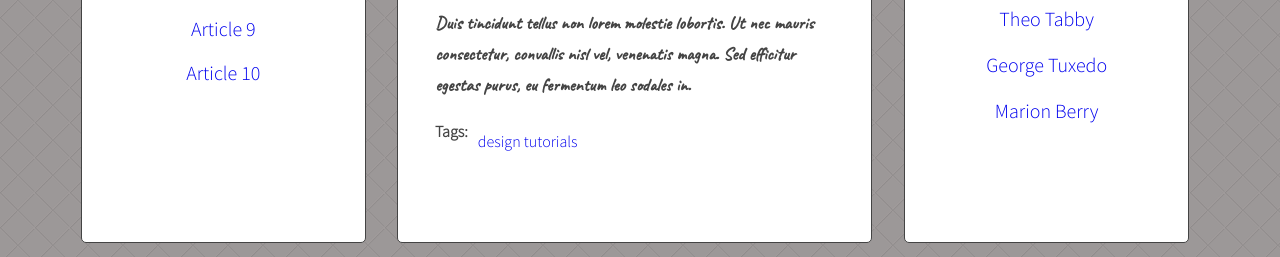
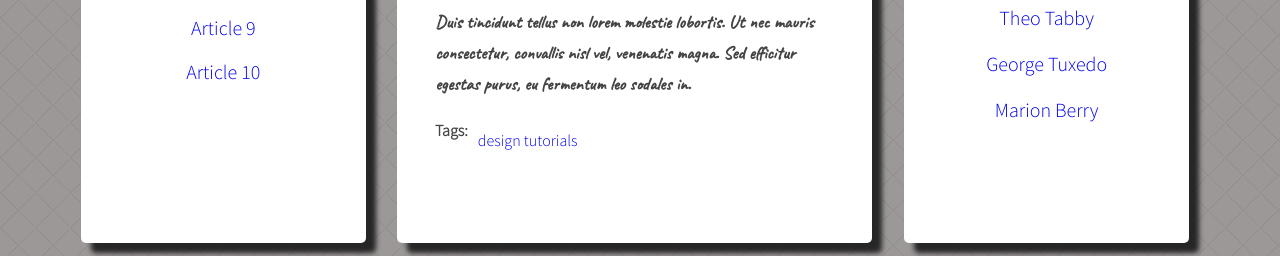
Before and after one commit to Osytek/javascript-blog, a website: page index.html in a window 1280 px wide. Shown: the part 700-957 px from the top of the page. Drawn offline with nearby package versions, Linux system fonts and the light colour scheme.

Commit message:
Add box shadow to posts and sidebar

```diff
--- a/sass/style.scss
+++ b/sass/style.scss
@@ -51,8 +51,9 @@ body {
   background: $color-light;
   margin-right: 10px;
   padding: 40px;
-  border: 1px solid $color-dark;
+
   border-radius: 5px;
+  box-shadow: 10px 10px 5px 0px rgba(0,0,0,0.75);
 }
 .posts{
   min-height: 700px;
```
Also changed, not shown: css/style.css, 1 other file.
